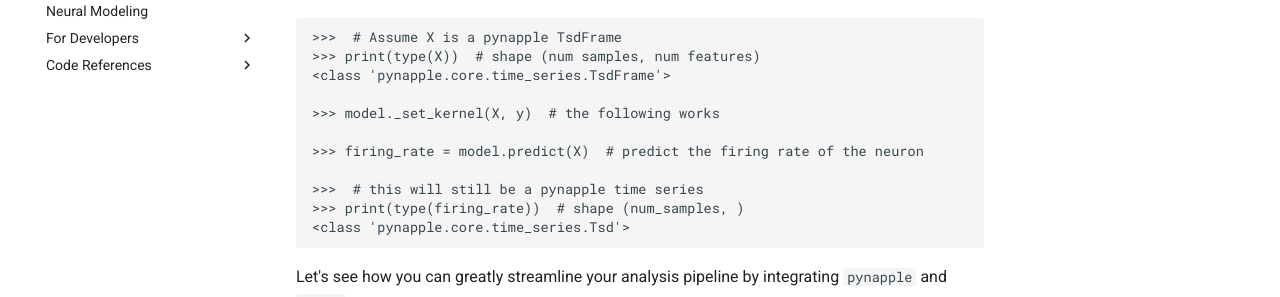
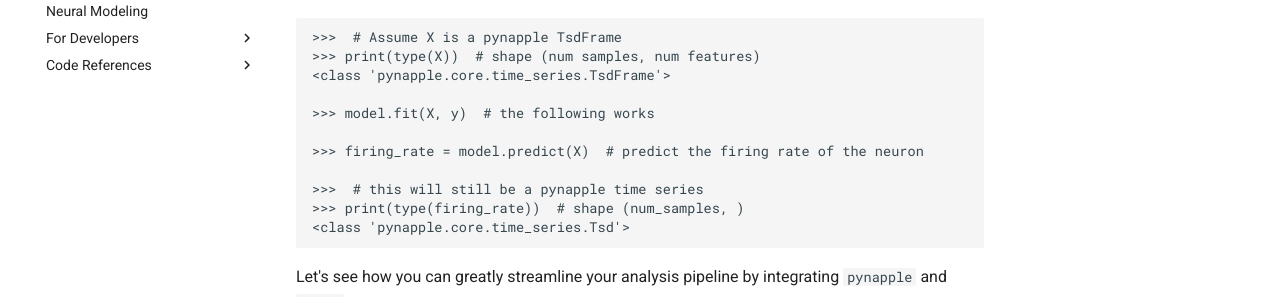
Before and after one commit to flatironinstitute/nemos, an MkDocs documentation site: the page built from docs/quickstart.md, in a window 1280 px wide and 900 px high, scrolled down 1623 px. Shown: the part 232-529 px from the top of the window. Built offline with MkDocs 1.6.1 and Material for MkDocs 9.7.7, drawn with Linux system fonts in a browser that asks for light colours; nearby versions of some CDN libraries; library files that are not in the unit come from our copies; comment, search, counter and statistics services are not loaded.

Commit message:
fix refactor pycharm

```diff
--- a/docs/quickstart.md
+++ b/docs/quickstart.md
@@ -80,7 +80,7 @@
 >>> print(type(X))  # shape (num samples, num features)
 <class 'pynapple.core.time_series.TsdFrame'>
 
->>> model._set_kernel(X, y)  # the following works
+>>> model.fit(X, y)  # the following works
 
 >>> firing_rate = model.predict(X)  # predict the firing rate of the neuron
 
```
